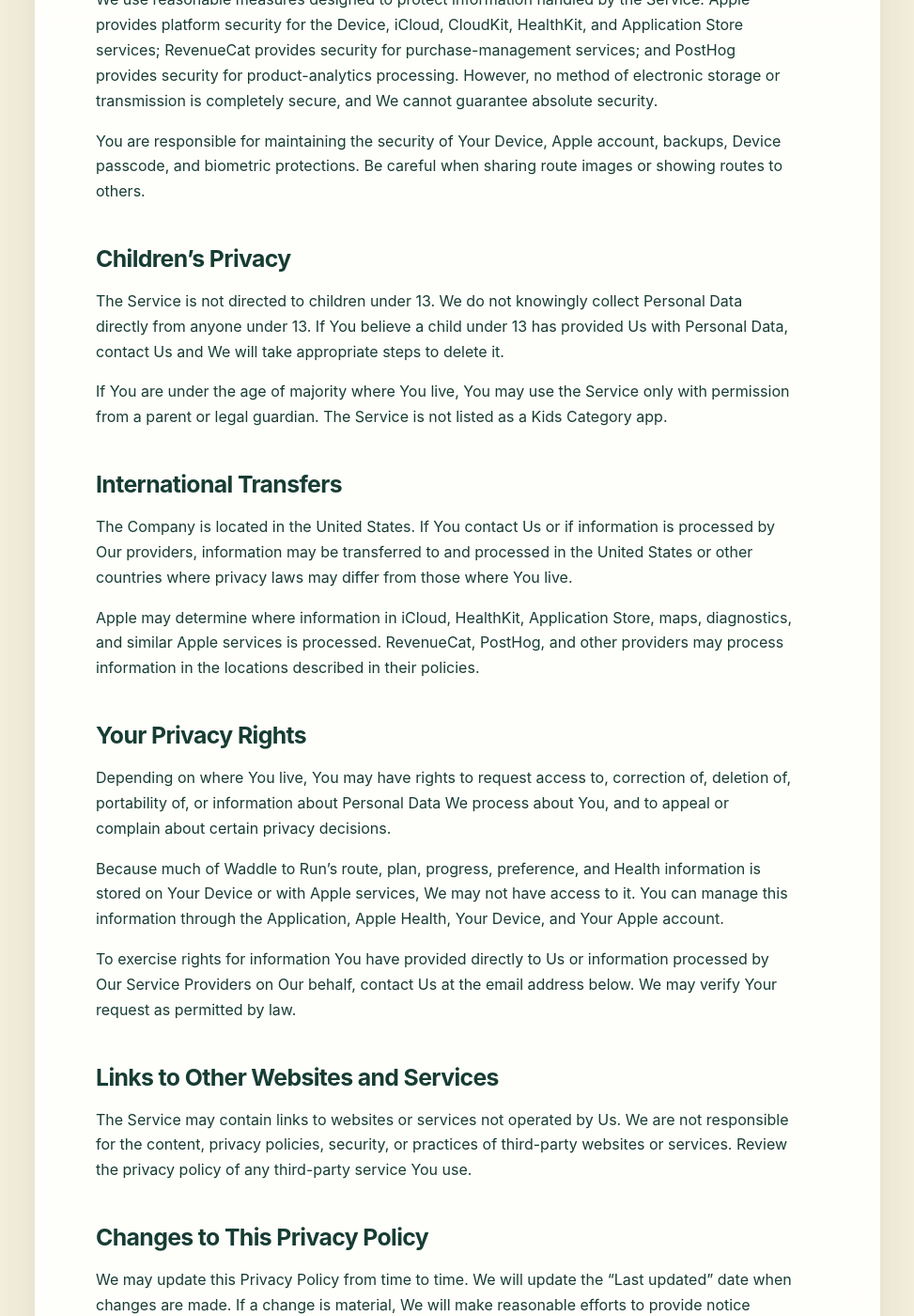
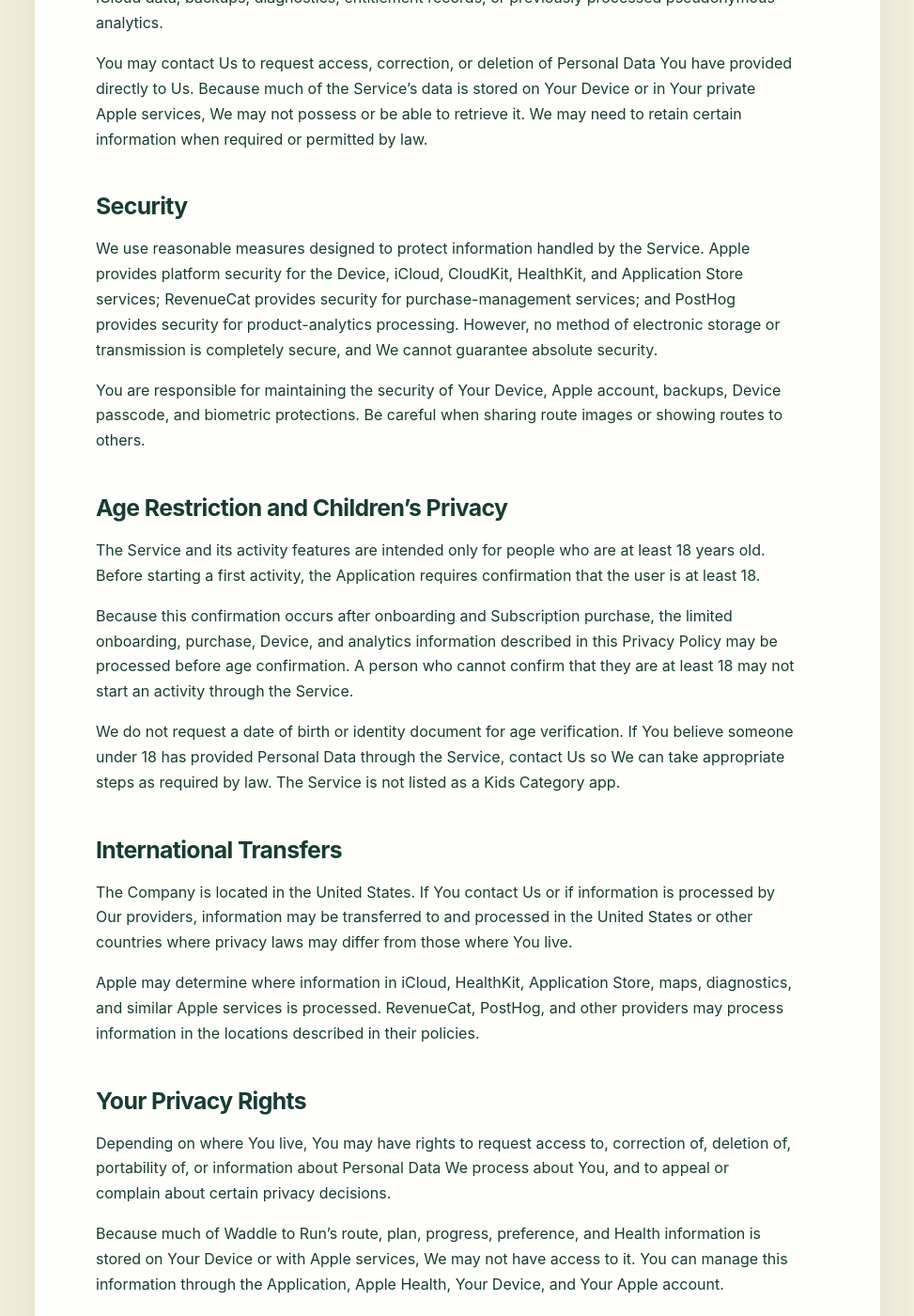
Before and after one commit to spammusubitech/waddle-to-run, a Jekyll site: the page built from PrivacyPolicy.md, in a window 1280 px wide and 1400 px high, scrolled down 8301 px. Shown: the whole window at 94% size, without its empty margins (153-1126 px from the left). Built offline with Jekyll 4.4.1, drawn with Linux system fonts in a browser that asks for light colours; some of the changed text lies outside the part shown.

Commit message:
Require adult first-run agreement

```diff
--- a/PrivacyPolicy.md
+++ b/PrivacyPolicy.md
@@ -42,7 +42,8 @@ For this Privacy Policy:
 
 Depending on the features You use, You may provide:
 
-- Onboarding and plan choices, such as age range, prior running experience, current jogging capacity, goals, preferred running location, perceived blockers, difficulty preference, preferred run days, and weekly goal.
+- Onboarding and plan choices, such as prior running experience, current jogging capacity, goals, preferred running location, perceived blockers, difficulty preference, preferred run days, and weekly goal.
+- Eligibility and legal-acknowledgment information, such as confirmation that You are at least 18; the versions and content hashes of the Terms and Privacy Policy; the agreement-screen version and content hash, including its safety notice; the acceptance date; and the Application version, build, platform, and locale. The Application does not request Your date of birth or an identity document for this confirmation.
 - Settings and preferences, such as distance units, audio and interval cues, reminders, route privacy mode, Apple Health saving, and commentary choices.
 - Run reflections, including an optional mood, feeling, or note after a run.
 - Routes You draw or save and names You give them.
@@ -178,6 +179,8 @@ Purchase and entitlement records are retained by the Application Store and Reven
 
 Pseudonymous analytics events are retained in PostHog according to Our configured retention settings and as needed to analyze and improve the Service, maintain security, and comply with law.
 
+Eligibility and legal-acknowledgment records may be retained on Your Device and in Your private iCloud database for as long as reasonably necessary to document the agreement You accepted, comply with law, and resolve disputes. Deleting the Application may not delete a record that remains in iCloud or a Device backup.
+
 ## Your Choices and Deleting Information
 
 You can:
@@ -201,11 +204,13 @@ We use reasonable measures designed to protect information handled by the Servic
 
 You are responsible for maintaining the security of Your Device, Apple account, backups, Device passcode, and biometric protections. Be careful when sharing route images or showing routes to others.
 
-## Children’s Privacy
+## Age Restriction and Children’s Privacy
 
-The Service is not directed to children under 13. We do not knowingly collect Personal Data directly from anyone under 13. If You believe a child under 13 has provided Us with Personal Data, contact Us and We will take appropriate steps to delete it.
+The Service and its activity features are intended only for people who are at least 18 years old. Before starting a first activity, the Application requires confirmation that the user is at least 18.
 
-If You are under the age of majority where You live, You may use the Service only with permission from a parent or legal guardian. The Service is not listed as a Kids Category app.
+Because this confirmation occurs after onboarding and Subscription purchase, the limited onboarding, purchase, Device, and analytics information described in this Privacy Policy may be processed before age confirmation. A person who cannot confirm that they are at least 18 may not start an activity through the Service.
+
+We do not request a date of birth or identity document for age verification. If You believe someone under 18 has provided Personal Data through the Service, contact Us so We can take appropriate steps as required by law. The Service is not listed as a Kids Category app.
 
 ## International Transfers
 
```
Also changed, not shown: other parts of PrivacyPolicy.md (+1 -1 lines), Terms.md (+2 -2 lines).
